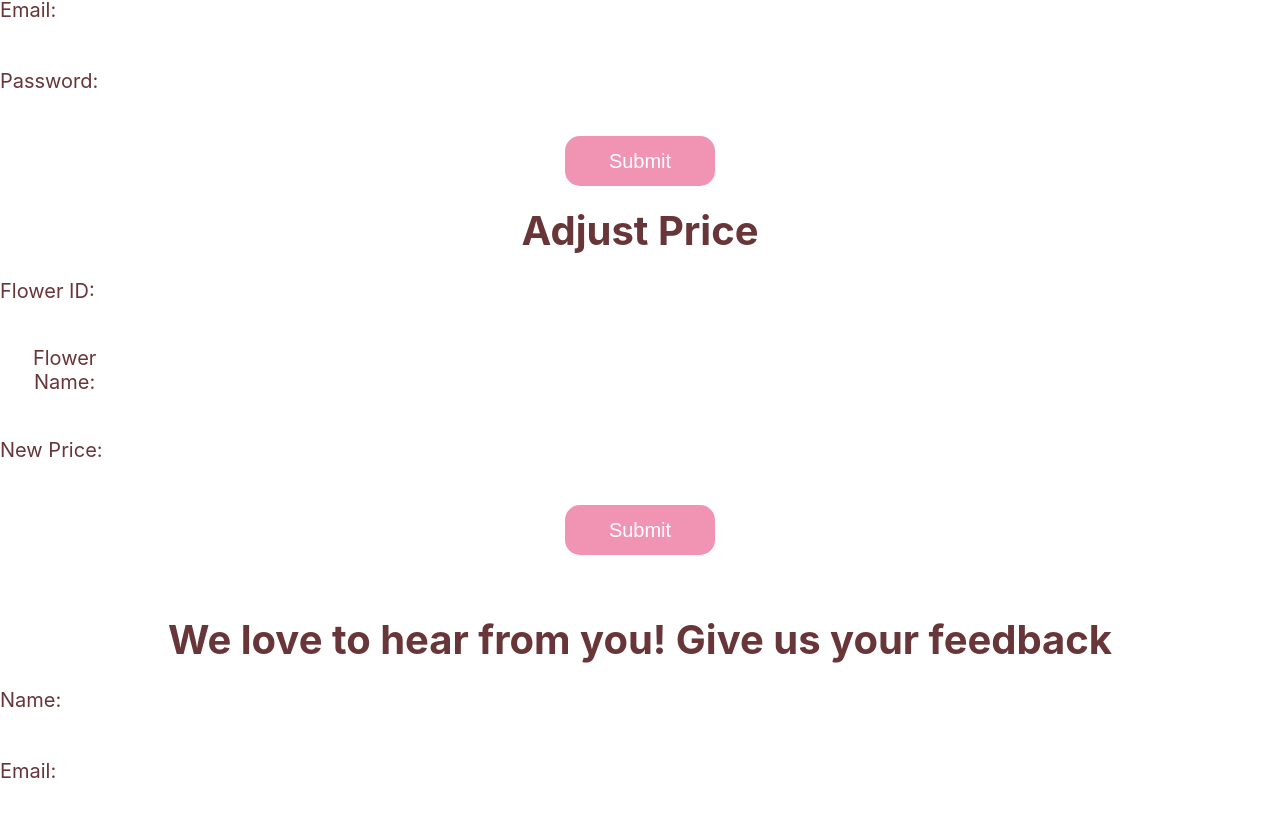
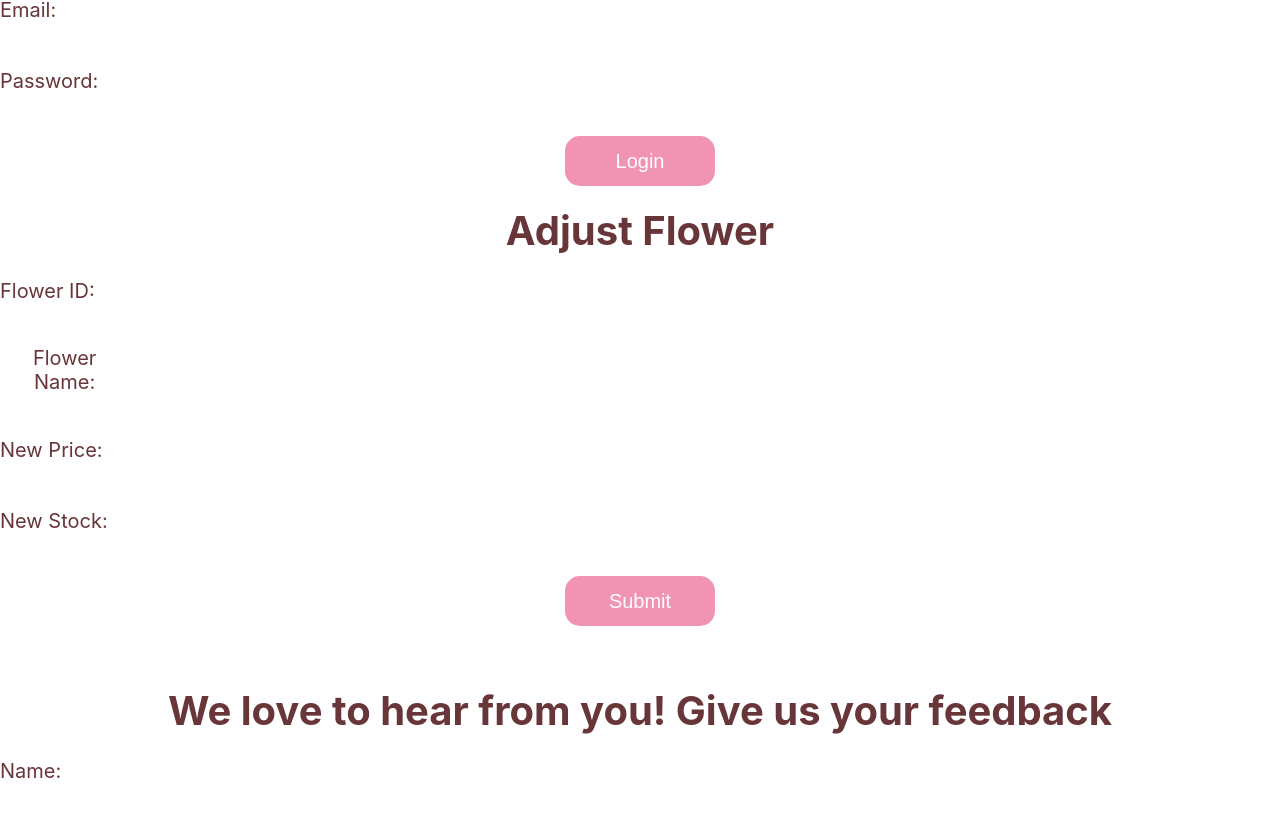
Before and after one commit to joshuagourlay/Software-Engineering-Project, a React (Create React App) app: page /purchase in a window 1280 px wide. Shown: the part 2939-3771 px from the top of the page. Built offline with nearby package versions, Linux system fonts and the light colour scheme; no server answers.

Commit message:
Customer/Employee/ManageFlower method modified

```diff
--- a/package.json
+++ b/package.json
@@ -13,7 +13,7 @@
     "react-dom": "^18.2.0",
     "react-icons": "^4.8.0",
     "react-router-dom": "^6.10.0",
-    "react-scripts": "5.0.1",
+    "react-scripts": "^5.0.1",
     "web-vitals": "^2.1.4"
   },
   "scripts": {
--- a/src/smallfrontendstuff/components/AdjustPriceForm.js
+++ /dev/null
@@ -1,63 +0,0 @@
-import React, { useState } from 'react';
-import api from '../services';
-
-function AdjustPriceForm() {
-  const [formData, setFormData] = useState({
-    fid: '',
-    flower_name: '',
-    new_price: '',
-  });
-
-  const handleSubmit = (event) => {
-    event.preventDefault();
-    const eid = localStorage.getItem('eid');
-    if (!eid) {
-      console.error('Employee not logged in');
-      return;
-    }
-    const data = { ...formData, eid }; // Include the eid in the request data
-    api.put('/adjust_price', data)
-      .then((response) => {
-        console.log(response.data);
-        // do something with the response data
-      })
-      .catch((error) => {
-        console.error(error);
-        // handle the error
-      });
-  };
-
-  const handleChange = (event) => {
-    const { name, value } = event.target;
-    setFormData((prevState) => ({
-      ...prevState,
-      [name]: value,
-    }));
-  };
-
-  return (
-    <div>
-      <h2>Adjust Price</h2>
-      <form onSubmit={handleSubmit}>
-        <label>
-          Flower ID:
-          <input type="text" name="fid" value={formData.fid} onChange={handleChange} />
-        </label>
-        <br />
-        <label>
-          Flower Name:
-          <input type="text" name="flower_name" value={formData.flower_name} onChange={handleChange} />
-        </label>
-        <br />
-        <label>
-          New Price:
-          <input type="text" name="new_price" value={formData.new_price} onChange={handleChange} />
-        </label>
-        <br />
-        <button type="submit">Submit</button>
-      </form>
-    </div>
-  );
-}
-
-export default AdjustPriceForm;
--- a/src/smallfrontendstuff/components/EmployeeLogin.js
+++ b/src/smallfrontendstuff/components/EmployeeLogin.js
@@ -2,53 +2,52 @@ import React, { useState } from 'react';
 import api from '../services';
 
 function EmployeeLogin() {
-  const [formData, setFormData] = useState({
-    email: '',
-    password: '',
-  });
+    const [email, setEmail] = useState('');
+    const [password, setPassword] = useState('');
+    const [error, setError] = useState('');
 
     const handleSubmit = (event) => {
         event.preventDefault();
-    api.post('/employee_login', formData)
+
+        if (!email || !password) {
+            setError('Please enter your email and password');
+            return;
+        }
+
+        api.post('/employee_login', {
+            email: email,
+            password: password
+        })
             .then((response) => {
-        console.log(response.data);
-        if (response.data.message === 'Login successful') {
                 localStorage.setItem('eid', response.data.eid);
-        } else {
-          console.error('Login failed:', response.data.error);
-        }
+                alert('Employee login successful!');
+                setEmail('');
+                setPassword('');
+                setError('');
             })
             .catch((error) => {
-        console.error(error);
+                setError(error.response.data.error);
             });
-  };
-
-  const handleChange = (event) => {
-    const { name, value } = event.target;
-    setFormData((prevState) => ({
-      ...prevState,
-      [name]: value,
-    }));
     };
 
     return (
         <div>
             <h2>Employee Login</h2>
+            {error && <div className="error">{error}</div>}
             <form onSubmit={handleSubmit}>
                 <label>
                     Email:
-          <input type="email" name="email" value={formData.email} onChange={handleChange} />
+                    <input type="text" value={email} onChange={(e) => setEmail(e.target.value)} />
                 </label>
                 <br />
                 <label>
                     Password:
-          <input type="password" name="password" value={formData.password} onChange={handleChange} />
+                    <input type="password" value={password} onChange={(e) => setPassword(e.target.value)} />
                 </label>
                 <br />
-        <button type="submit">Submit</button>
+                <button type="submit">Login</button>
             </form>
         </div>
     );
 }
-
 export default EmployeeLogin;
--- a/src/smallfrontendstuff/components/Login.js
+++ b/src/smallfrontendstuff/components/Login.js
@@ -24,7 +24,7 @@ function Login() {
     })
       .then((response) => {
         // Show success message and clear form
-        alert('Login successful!');
+        alert('Customer login successful!');
         setUser({ cid: response.data.cid }); // Store the customer ID in the UserContext
         setUsername('');
         setPassword('');
--- /dev/null
+++ b/src/smallfrontendstuff/components/ManageFlowers.js
@@ -0,0 +1,75 @@
+import React, { useState } from 'react';
+import api from '../services';
+
+function ManageFlowerForm() {
+  const [fid, setFid] = useState('');
+  const [flower_name, setFlowerName] = useState('');
+  const [new_price, setNewPrice] = useState('');
+  const [new_stock, setNewStock] = useState('');
+  const [error, setError] = useState('');
+
+  const handleSubmit = (event) => {
+    event.preventDefault();
+
+      if (!fid || !flower_name || !new_price || !new_stock) {
+          setError('Please select a flower and enter the modifications');
+          return;
+      }
+
+      const eid = localStorage.getItem('eid');
+      if (!eid) {
+          console.error('Employee not logged in');
+          return;
+      }
+
+      api.put('/manage_flower', {
+          eid : eid,
+          fid : fid,
+          new_price : new_price,
+          new_stock : new_stock,
+      })
+        .then((response) => {
+            alert('Update completed');
+            setFid('');
+            setFlowerName('');
+            setNewPrice('');
+            setNewStock('');
+            setError('');
+        })
+        .catch((error) => {
+            setError(error.response.data.error);
+        })
+  };
+
+  return (
+    <div>
+      <h2>Adjust Flower</h2>
+      {error && <div className="error">{error}</div>}
+      <form onSubmit={handleSubmit}>
+        <label>
+          Flower ID:
+          <input type="text" value={fid} onChange={(e) => setFid(e.target.value)} />
+        </label>
+        <br />
+        <label>
+          Flower Name:
+          <input type="text" value={flower_name} onChange={(e) => setFlowerName(e.target.value)} />
+        </label>
+        <br />
+        <label>
+          New Price:
+          <input type="text" value={new_price} onChange={(e) => setNewPrice(e.target.value)} />
+        </label>
+        <br />
+        <label>
+          New Stock:
+          <input type="text" value={new_stock} onChange={(e) => setNewStock(e.target.value)} />
+        </label>
+        <br />
+        <button type="submit">Submit</button>
+      </form>
+    </div>
+  );
+}
+
+export default ManageFlowerForm;
--- a/src/smallfrontendstuff/purchase.js
+++ b/src/smallfrontendstuff/purchase.js
@@ -6,8 +6,9 @@ import SignUp from './components/SignUp';
 import Login from './components/Login';
 import EmployeeLogin from './components/EmployeeLogin';
 import EmployeeRegister from './components/EmployeeRegister';
-import AdjustPriceForm from './components/AdjustPriceForm';
+import AdjustPriceForm from './components/ManageFlowers';
 import FeedbackForm from './components/FeedbackForm';
+import ManageFlowerForm from './components/ManageFlowers';
 
 function Purchase() {
   return (
@@ -22,7 +23,7 @@ function Purchase() {
         <Login />
         <EmployeeRegister />
         <EmployeeLogin />
-        <AdjustPriceForm />
+        <ManageFlowerForm />
         <FeedbackForm />
       </main>
     </div>
```
Also changed, not shown: 1 other file (tests, documents, lock files or other folders). Lines whose indentation alone changed are shown as unchanged.
